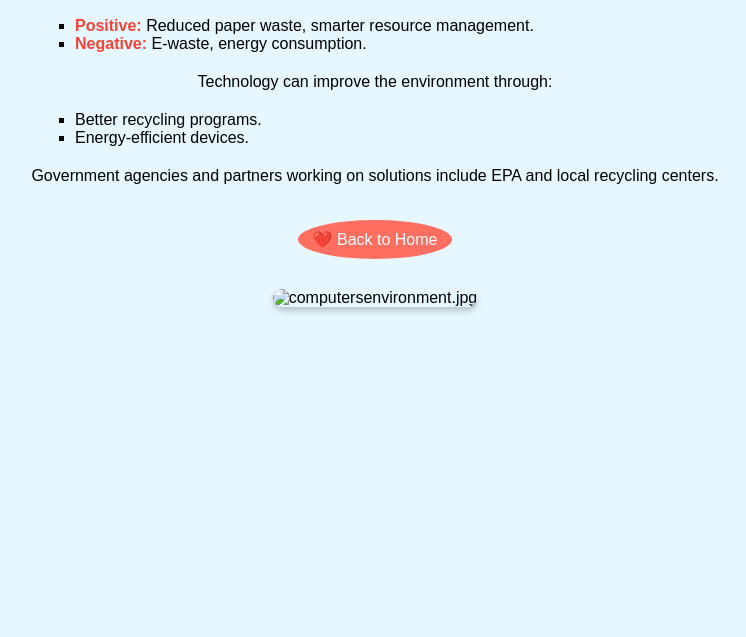
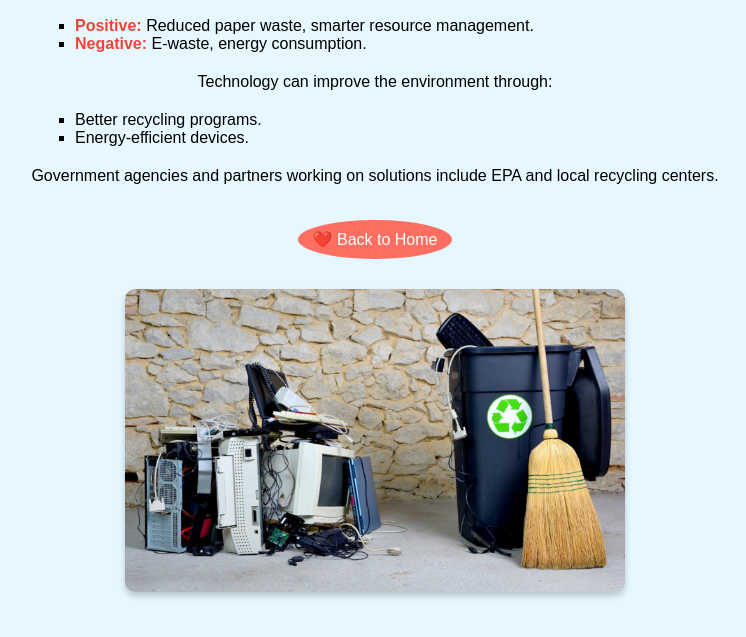
Before and after one commit to inayafaraz/CULMCOMTECH, a plain HTML site: page environmental.html in a window 1280 px wide. Shown: the part 101-738 px from the top of the page, without its empty margins (265-1011 px from the left). Drawn offline with Linux system fonts and the light colour scheme.

Commit message:
Update environmental.html

```diff
--- a/environmental.html
+++ b/environmental.html
@@ -72,7 +72,7 @@
     <a href="index.html">Back to Home</a>
 
     <div class="bottom-image">
-        <img src="computersenvironment.jpg" alt="computersenvironment.jpg">
+        <img src="images/computersenvironment.jpg" alt="computersenvironment.jpg">
     </div>
 </body>
 </html>
```
